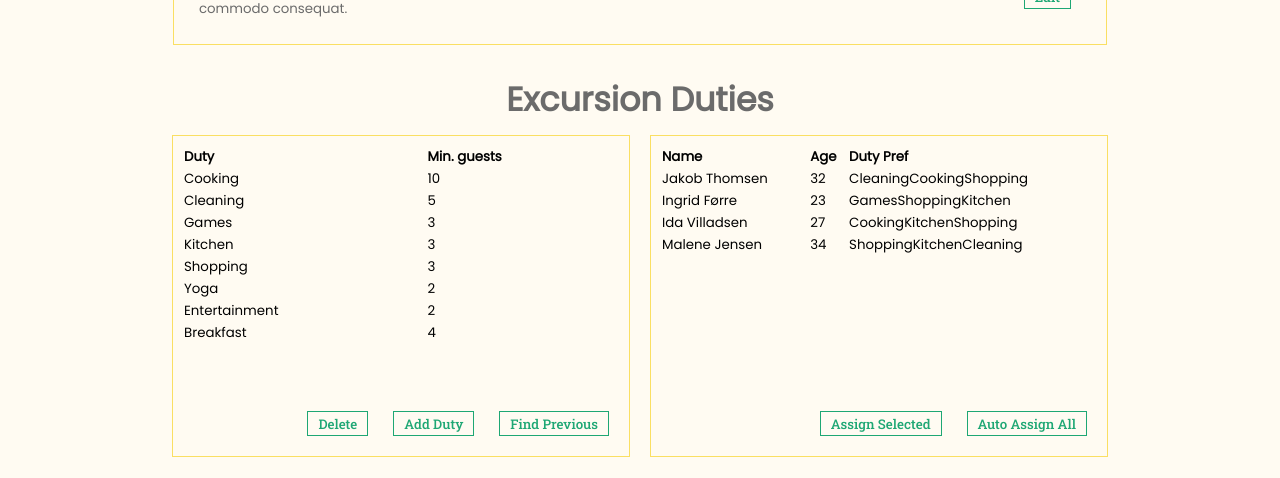
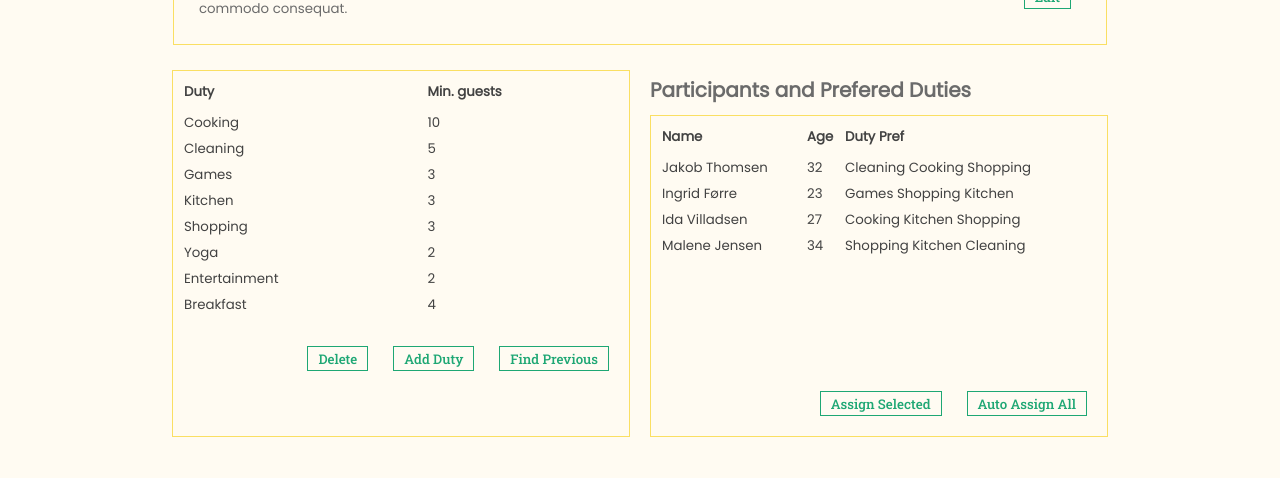
Before and after one commit to Ida-beep/Tripper, a React (Create React App) app: page /Excursion in a window 1280 px wide. Shown: the part 319-797 px from the top of the page. Built offline with nearby package versions, Linux system fonts and the light colour scheme; what parse would draw is missing.

Commit message:
TableScaffold bugFix - xCss update

```diff
--- a/src/components/ExDuty/GuestDutyCard.js
+++ b/src/components/ExDuty/GuestDutyCard.js
@@ -8,7 +8,8 @@ import TableScaffold from './TableScaffold.js'
 function XGuestDutyCard () {
     // const partData = participantData.map(data => <XGuestDuty data={data}  />);
     return (
-
+    <div>
+        <h4 style={{fontSize:"20px", paddingLeft: "10px"}}>Participants and Prefered Duties</h4>
         <div className="card-container">
 
             <div className="table-container">
@@ -23,7 +24,7 @@ function XGuestDutyCard () {
                 <button className="button-extra-small">Assign Selected</button>
                 <button className="button-extra-small">Auto Assign All</button>
             </div>
-
+        </div>
     </div>
     )
 }
--- a/src/components/ExDuty/TableScaffold.js
+++ b/src/components/ExDuty/TableScaffold.js
@@ -1,6 +1,6 @@
 import react from "react";
 /*
-The TableScaffold function takes three props and returns a table based on a passed object.
+ Takes three props and returns a table based on a passed object.
     Props to pass
         theaders    =   [pass an array of strings containing the headers to Display]
         tdata       =   {pass an object}
@@ -17,10 +17,20 @@ function TableScaffold(props){
     // Takes props object and return as tabledata
     const rowData = props.tdata.map(tdata => {
         const rowDataValue = props.tkey.map(header => {
+            if (tdata[header].constructor=== Array){
+                let tableDatalist = ""
+                for (let index = 0; index < tdata[header].length; index++) {
+                    tableDatalist += tdata[header][index] + " "
+
+                }
+                return(
+                    <td>{tableDatalist}</td>
+                )
+            }
             return(
                 <td>{tdata[header]}</td>
-                )})
-
+            )
+        })
         return(
             <tr>{rowDataValue}</tr>
         )
--- a/src/components/Excursion.js
+++ b/src/components/Excursion.js
@@ -18,8 +18,6 @@ function Excursion() {
                 </div>
             </div>
 
-            <h4 style={{textAlign: 'center'}}>Excursion Duties</h4>
-
             <div className="cards-container">
                 <DutiesCard />
                 <GuestDutyCard />
--- a/src/index.css
+++ b/src/index.css
@@ -556,27 +556,31 @@ label {
   border: solid #fadf63 1px;
 }
 
+/* ------------TABLE RELATED STYLING--------*/
 .table-container {
   height: 250px;
   overflow-y: scroll;
 }
-
 table {
   border-collapse: collapse;
   width: 100%;
   font-size: 10pt;
+  color: #424242;
 }
 th {
   text-align: left;
   background-color: #fffbf2;
   position: sticky;
   top: 0px;
+  padding-bottom: 10px;
 }
 
 td {
   background-color: #fffbf2;
+  padding-bottom: 5px;
 }
 
+/* Buttons in the buttom of a card*/
 .button-container {
   display: flex;
   justify-content: right;
```
Lines whose indentation alone changed are shown as unchanged.
